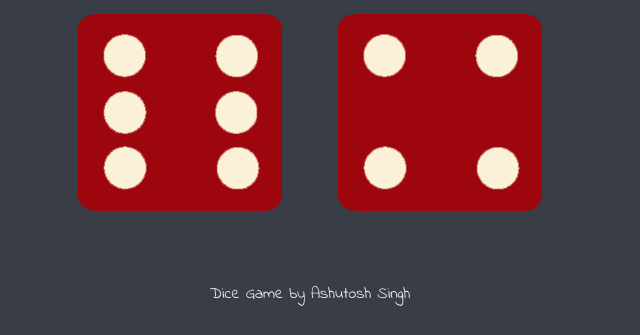
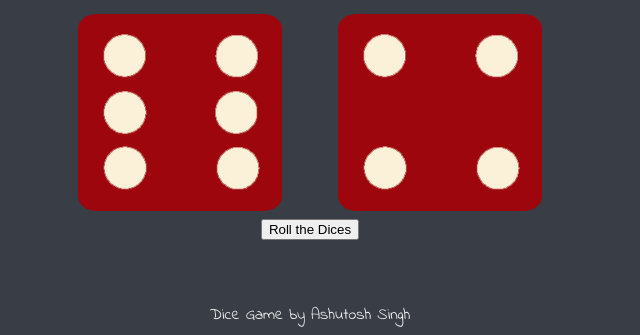
Before and after one commit to ashutoshsinghshrinet/DiceGame, a plain HTML site: page index.html in a window 1280 px wide. Shown: the part 481-816 px from the top of the page, without its empty margins (330-970 px from the left). Drawn offline with Linux system fonts and the light colour scheme.

Commit message:
Update index.html
Added Button to roll dice

```diff
--- a/index.html
+++ b/index.html
@@ -21,6 +21,11 @@
             <img class="img2" src="images/dice6.png" />
         </div>
     </div>
+    <div class="container">
+
+        <button id="rollbtn">Roll the Dices</button>
+
+    </div>
 
     <footer>Dice Game by Ashutosh Singh</footer>
     <script src="index.js"> </script>
```
